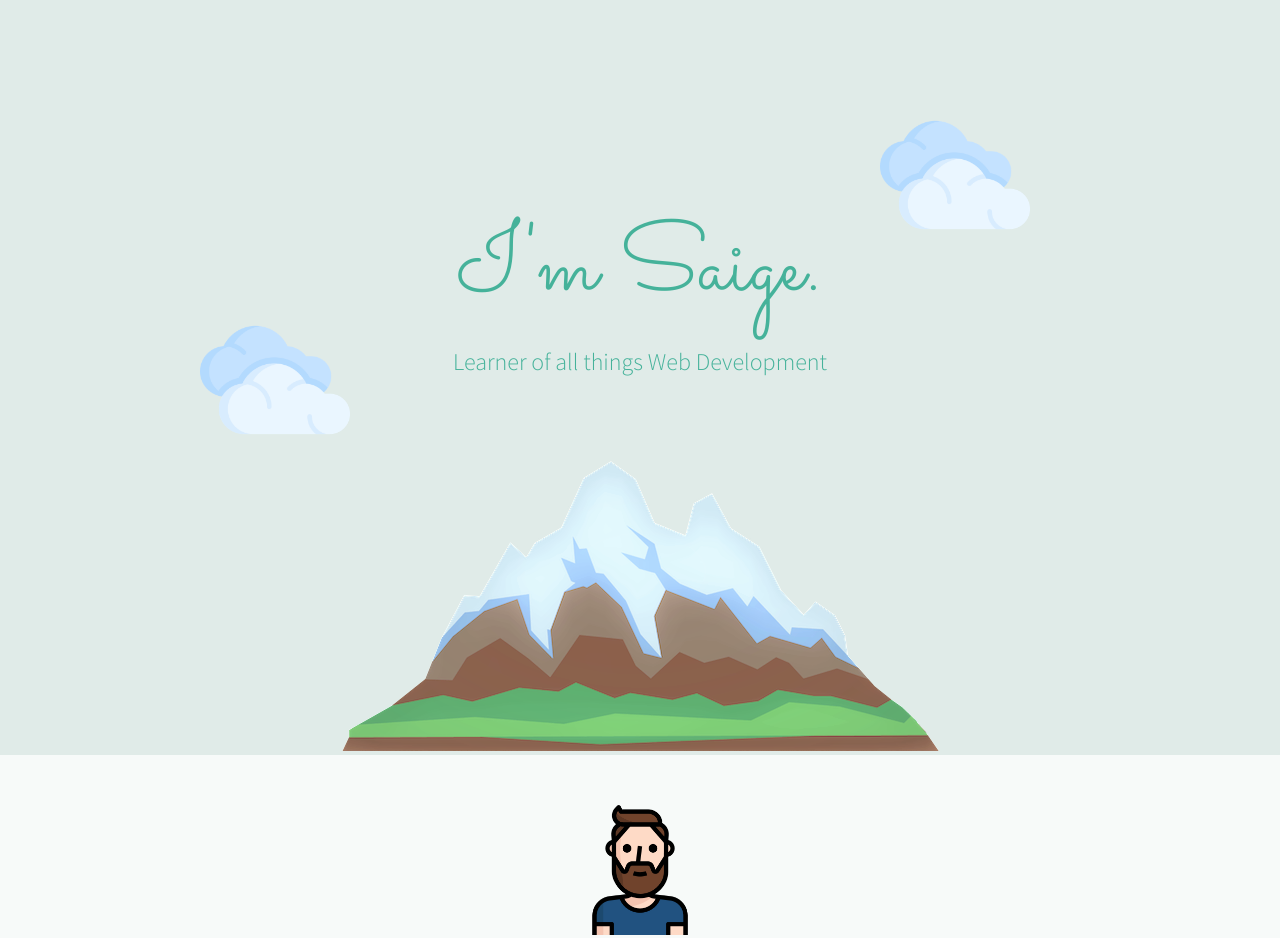
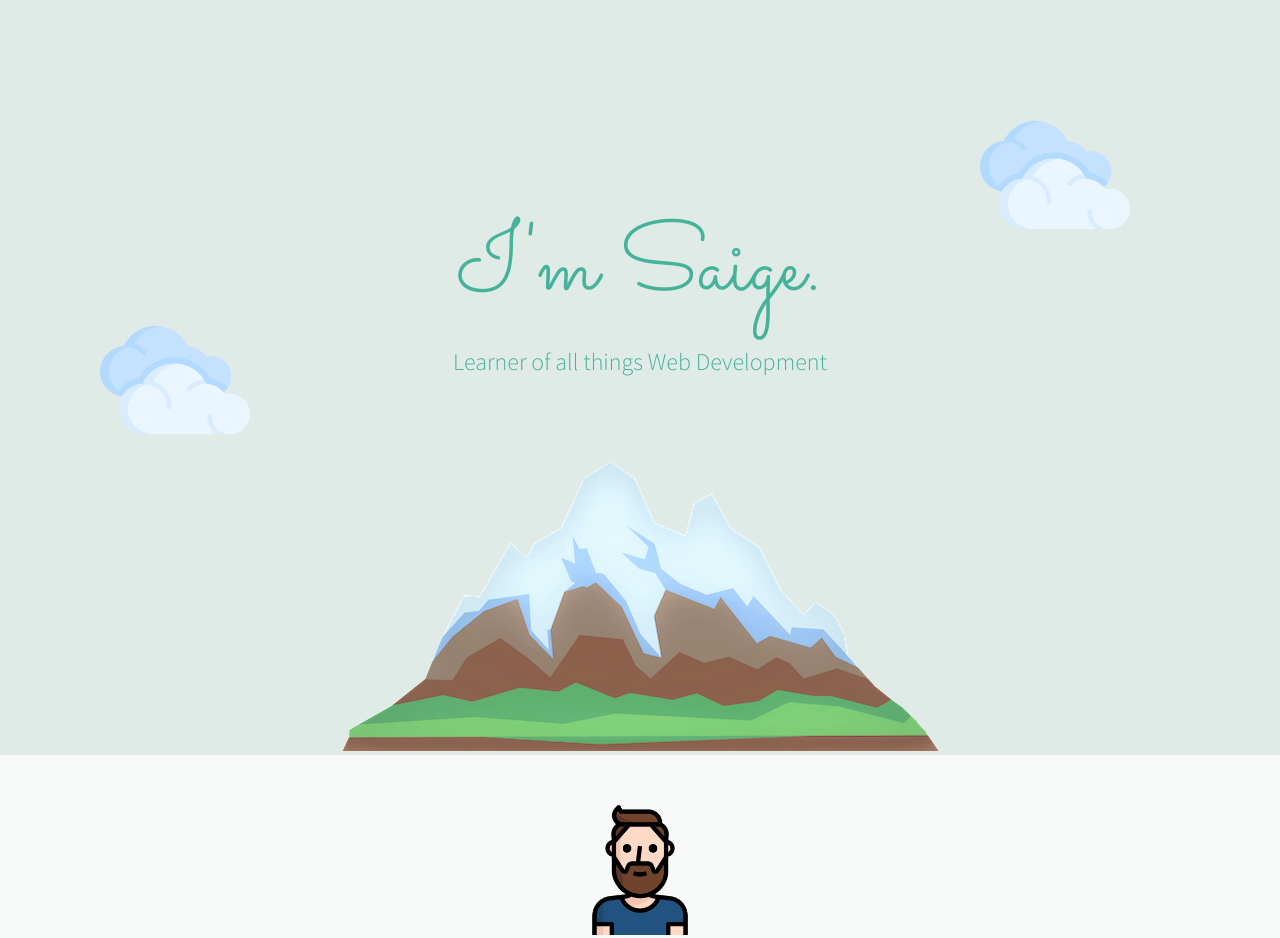
Before and after one commit to SaigeP07/firstsite, a plain HTML site: page index.html in a window 1280 px wide. Shown: the top 938 px of the page. Drawn offline with Linux system fonts and the light colour scheme.

Commit message:
Update styles.css

```diff
--- a/css/styles.css
+++ b/css/styles.css
@@ -73,14 +73,14 @@ a:hover {
 .top-cloud {
   position: absolute;
   top: 100px;
-  right: 250px;
+  right: 150px;
   height: 150px;
   width: 150px;
 }
 
 .bottom-cloud {
   position: absolute;
-  left: 200px;
+  left: 100px;
   bottom: 300px;
   height: 150px;
   width: 150px;
```
